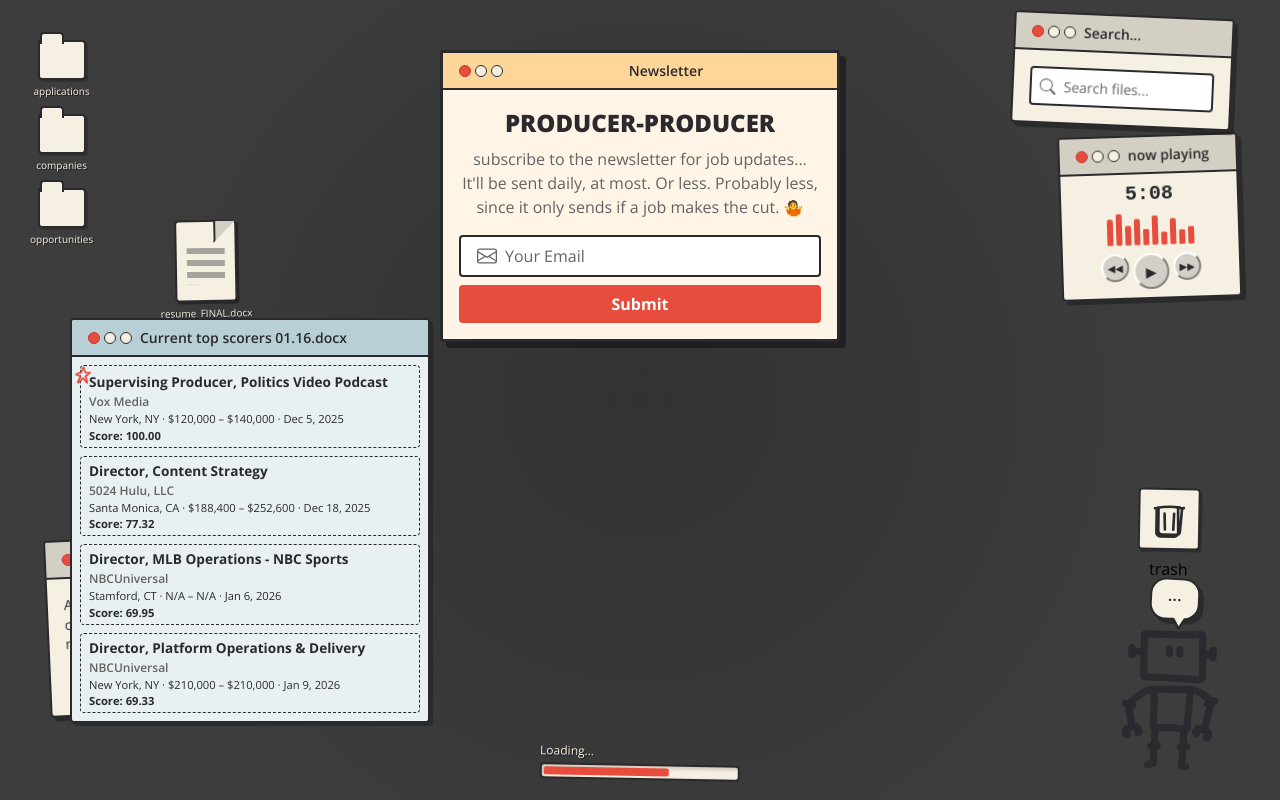
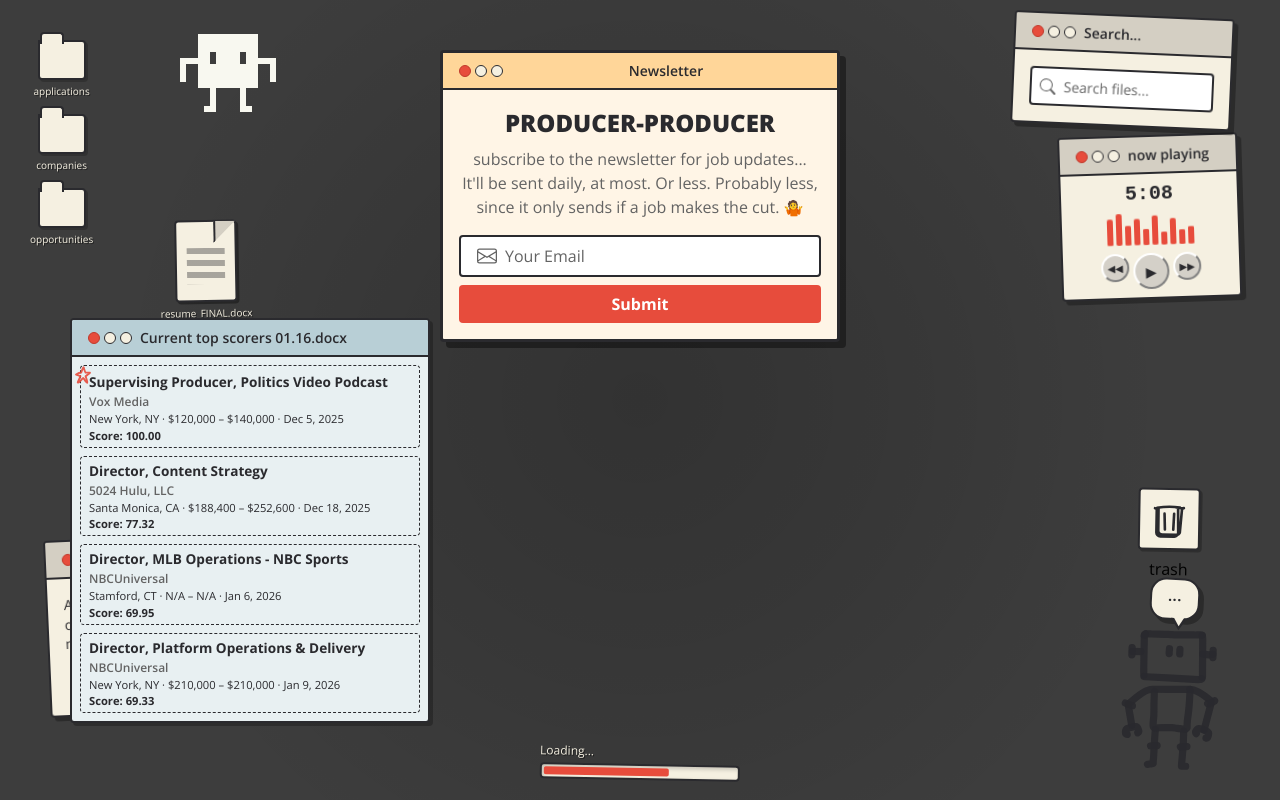
Before and after one commit to boo13/producer-producer, a plain HTML site: page index.html in a window 1280 px wide. Drawn offline with nearby package versions, Linux system fonts and the light colour scheme.

Commit message:
Add space invader assets and resolve merge

```diff
--- a/css/styles.css
+++ b/css/styles.css
@@ -56,6 +56,16 @@ body {
     align-items: flex-start;
     padding-top: 50px;
     position: relative;
+}
+
+.space-invader {
+    position: absolute;
+    top: var(--spacing-md);
+    left: 180px;
+    width: 96px;
+    height: 96px;
+    image-rendering: pixelated;
+    pointer-events: none;
 }
 
 .window {
--- a/index.html
+++ b/index.html
@@ -12,6 +12,9 @@
 
 <body>
     <main class="desktop">
+        <!-- Animated Space Invader -->
+        <canvas id="space-invader" class="space-invader" width="96" height="96" aria-hidden="true"></canvas>
+
         <!-- Folder Icons (decorative) -->
         <div class="folder-column" role="presentation">
             <div class="folder-icon">
@@ -231,7 +234,8 @@
             <img src="images/robot-neutral-svgrepo-com.svg" alt="" loading="lazy">
         </div>
     </main>
-    <!-- Manual cache-busting: keep in sync with the CSS version above. -->
+    <!-- Manual cache-busting: keep JS/CSS versions in sync -->
+    <script src="js/space-invader.js?v=20260116"></script>
     <script src="js/subscribe-form.js?v=20260116b"></script>
 </body>
 
--- /dev/null
+++ b/js/space-invader.js
@@ -0,0 +1,71 @@
+(function () {
+    const canvas = document.getElementById('space-invader');
+    if (!canvas || !canvas.getContext) return;
+
+    const ctx = canvas.getContext('2d');
+    ctx.imageSmoothingEnabled = false;
+
+    const frames = [
+        [
+            '................',
+            '................',
+            '................',
+            '...##########...',
+            '...##########...',
+            '...##########...',
+            '...##.####.##...',
+            '#####.####.#####',
+            '#..##########..#',
+            '#..##########..#',
+            '#..##########..#',
+            '...##########...',
+            '.....#....#.....',
+            '.....#....#.....',
+            '.....#....#.....',
+            '....##....##....',
+        ],
+        [
+            '................',
+            '................',
+            '................',
+            '...##########...',
+            '#..##########..#',
+            '#..##########..#',
+            '#..##.####.##..#',
+            '#####.####.#####',
+            '...##########...',
+            '...##########...',
+            '...##########...',
+            '...##########...',
+            '.....#....#.....',
+            '.....#....#.....',
+            '.....#....#.....',
+            '....##....##....',
+        ],
+    ];
+
+    const cols = frames[0][0].length;
+    const rows = frames[0].length;
+    const pixel = canvas.width / cols;
+    const color = '#f8f8f0';
+
+    const drawFrame = (frame) => {
+        ctx.clearRect(0, 0, canvas.width, canvas.height);
+        ctx.fillStyle = color;
+        frame.forEach((pattern, rowIndex) => {
+            [...pattern].forEach((char, column) => {
+                if (char === '#') {
+                    ctx.fillRect(column * pixel, rowIndex * pixel, pixel, pixel);
+                }
+            });
+        });
+    };
+
+    let currentFrame = 0;
+    drawFrame(frames[currentFrame]);
+
+    setInterval(() => {
+        currentFrame = (currentFrame + 1) % frames.length;
+        drawFrame(frames[currentFrame]);
+    }, 600);
+})();
```
Also changed, not shown: Ref/Ref1.jpg (added), images/icons/spaceinvader.png (added), 1 other file.
